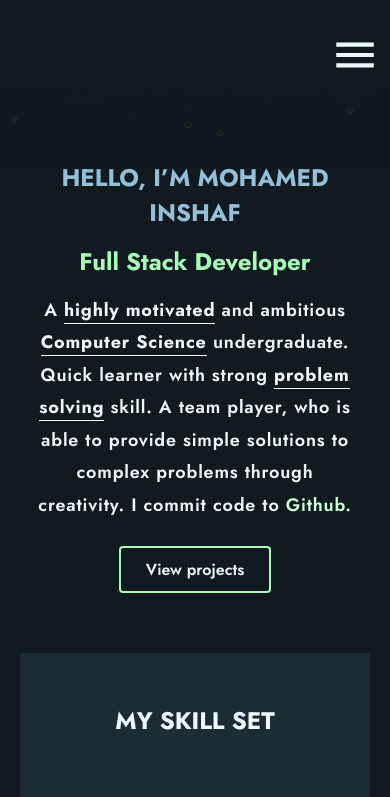
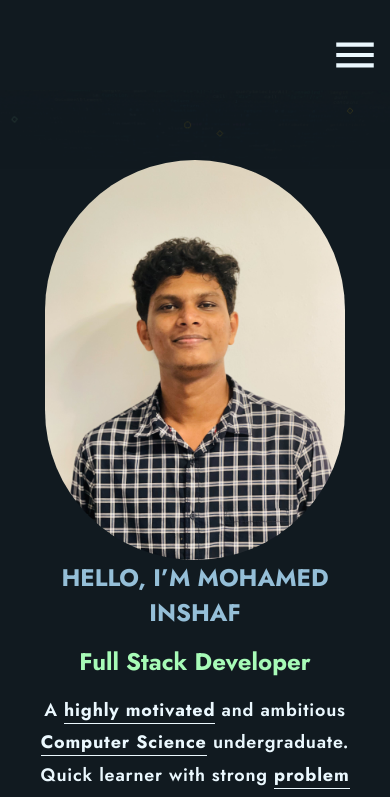
Before and after one commit to minshaf998/minshaf998.github.io, a React (Create React App) app: page / in a window 390 px wide. Shown: the top 797 px of the page. Built offline with nearby package versions, Linux system fonts and the light colour scheme.

Commit message:
hero image added

```diff
--- a/src/components/landing/Experience/style.scss
+++ b/src/components/landing/Experience/style.scss
@@ -1,4 +1,4 @@
-@import '../../../styles/main';
+@import "../../../styles/main";
 .experience {
   padding: 40px;
   width: 100%;
--- a/src/components/landing/Header/Banner/style.scss
+++ b/src/components/landing/Header/Banner/style.scss
@@ -28,6 +28,10 @@
     }
     @media (max-width: 500px) {
       margin-top: 40%;
+    }
+    @media (max-width: 800px) {
+      display: flex;
+      flex-direction: column-reverse;
     }
   }
   &__image {
@@ -70,7 +74,8 @@
   @media (max-width: 800px) {
     padding: 20px;
     &__image {
-      display: none;
+      // display: none;
+      display: flex;
     }
     &__content {
       max-width: 90%;
```
Lines whose indentation alone changed are shown as unchanged.
